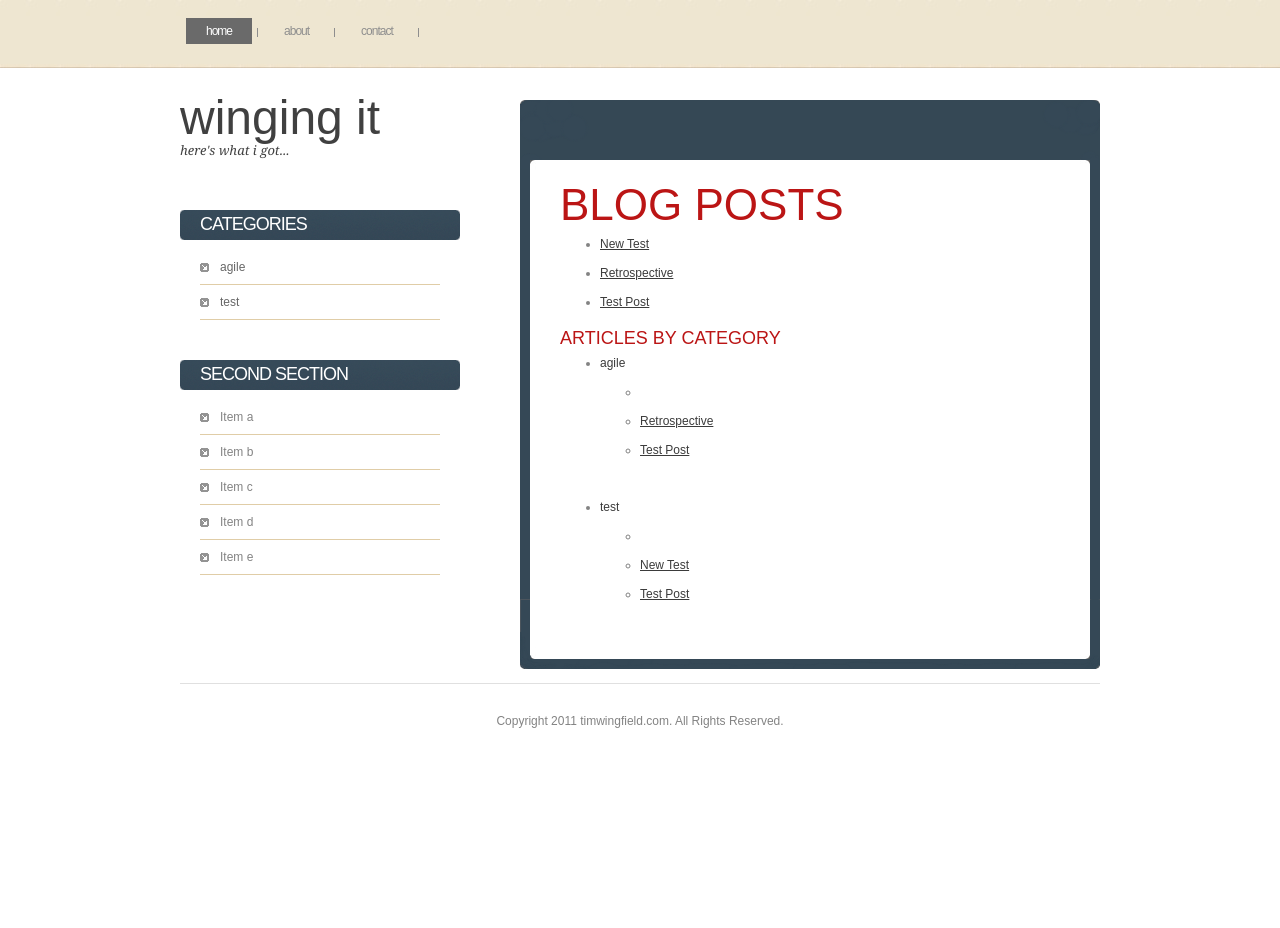
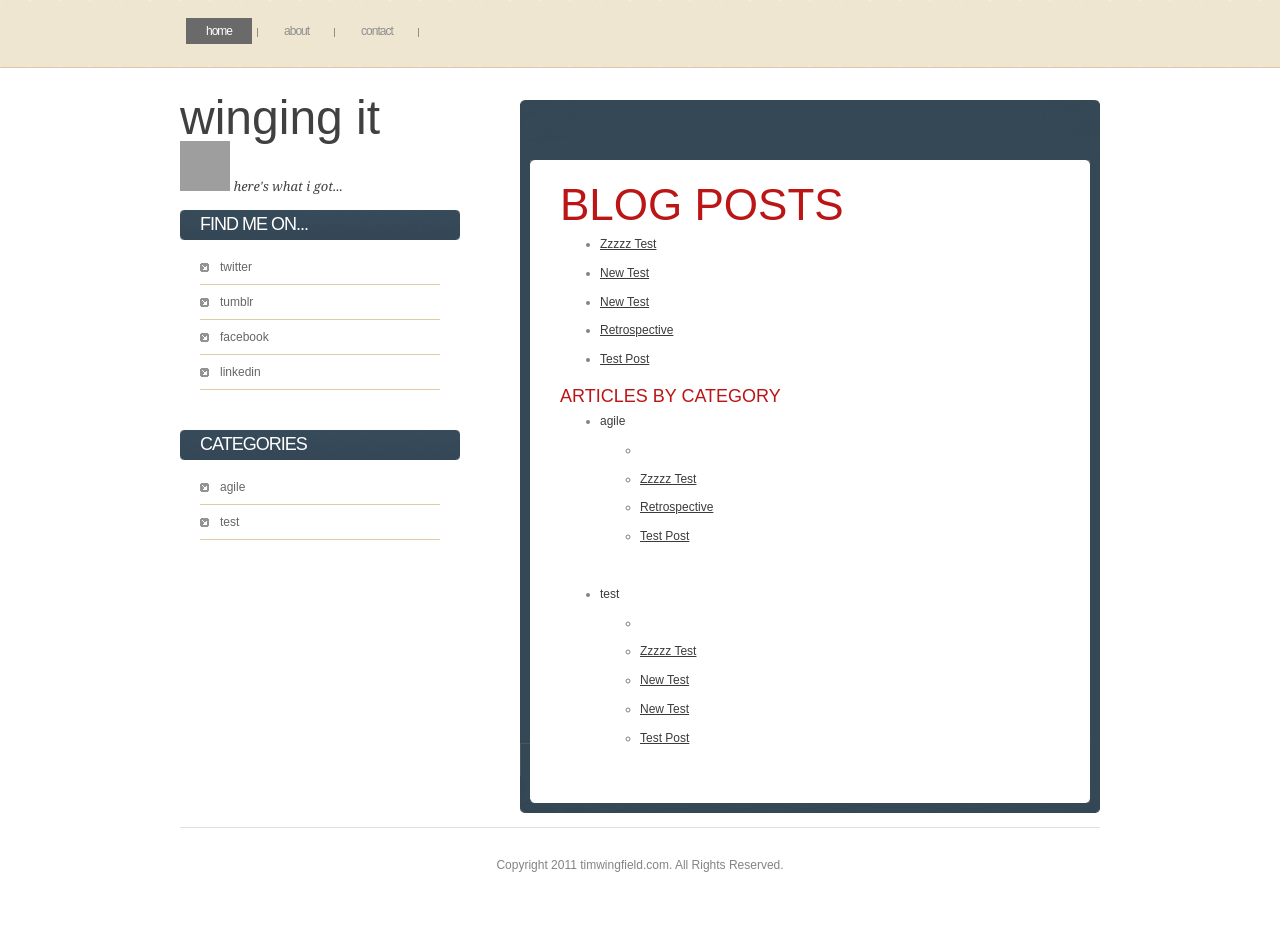
Before and after one commit to timwingfield/timwingfield.github.com, a Jekyll site: the page built from index.html, in a window 1280 px wide. Built offline with Jekyll 4.4.1, drawn with Linux system fonts in a browser that asks for light colours; Markdown is read by kramdown in place of the engine named in the settings; before the commit the page ends 900 px from its top, so only the background shows below that; grey boxes are pictures that could not be loaded.

Commit message:
added some more test posts. added my gravatar to the default layout. added the contact page. added 'find me...' links to the left menu. I should check in more often.

```diff
--- a/_layouts/category_index.html
+++ b/_layouts/category_index.html
@@ -2,7 +2,7 @@
 layout: default
 ---
 
-<h1 class="category">{{ page.title }}</h1>
+<h2 class="category">{{ page.title }}</h2>
 <ul class="posts">
 {% for post in site.categories[page.category] %}
     <div>{{ post.date | date_to_html_string }}</div>
--- a/_layouts/default.html
+++ b/_layouts/default.html
@@ -23,14 +23,17 @@ Released   : 20100522
         <ul>
           <li class="current_page_item"><a href="/" class="first">Home</a></li>
           <li><a href="#">About</a></li>
-          <li><a href="#">Contact</a></li>
+          <li><a href="/contact.html">Contact</a></li>
         </ul>
       </div>
       <div id="search"></div>
     </div>
     <div id="logo">
       <h1><a href="/">Winging It</a></h1>
-      <p><em>Here's what I got...</em></p>
+      <p>
+        <img src="http://www.gravatar.com/avatar/1f178e90d4b441b3a1103254a5b3392a.jpg?s=50" />
+        <em>Here's what I got...</em>
+      </p>
     </div>
     <hr />
     <div id="page">
@@ -45,21 +48,20 @@ Released   : 20100522
       <div id="sidebar">
         <ul>
           <li>
+            <h2>Find me on...</h2>
+            <ul>
+              <li><a href="http://twitter.com/timwingfield">twitter</a></li>
+              <li><a href="http://timwingfield.tumblr.com">tumblr</a></li>
+              <li><a href="http://www.facebook.com/tim.wingfield">facebook</a></li>
+              <li><a href="http://www.linkedin.com/pub/tim-wingfield/8/89/213">linkedin</a></li>
+            </ul>
+          </li>
+          <li>
             <h2>Categories</h2>
             <ul>
             {% for category in site.categories %}
               <li><a href="/categories/{{category | first}}/index.html">{{category | first}}</a></li>
             {% endfor %}
-            </ul>
-          </li>
-          <li>
-            <h2>Second Section</h2>
-            <ul>
-              <li>Item a</li>
-              <li>Item b</li>
-              <li>Item c</li>
-              <li>Item d</li>
-              <li>Item e</li>
             </ul>
           </li>
         </ul>
```
Also changed, not shown: _posts/2011-05-20-new-test.md (added, +13 -0 lines), _posts/2011-05-22-zzzzz-test.md (added, +7 -0 lines), contact.markdown (added, +10 -0 lines).
